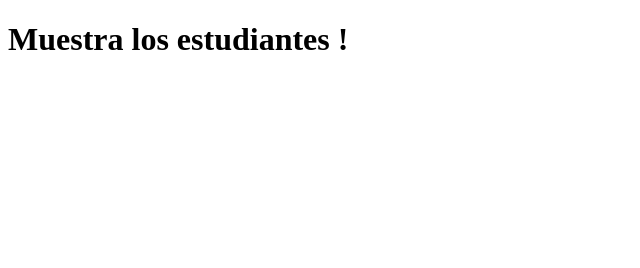
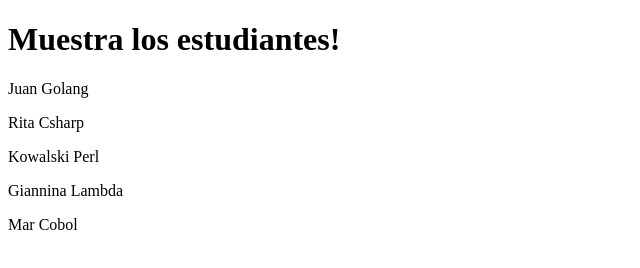
Before and after one commit to rociohermida/Semana-8, a plain HTML site: page Ejercicio fetch y json/index.html in a window 1280 px wide. Shown: the whole page, without its empty margins (0-640 px from the left). Drawn offline with Linux system fonts and the light colour scheme.

Commit message:
Cambios 1

```diff
--- a/Ejercicio fetch y json/js/script.js
+++ b/Ejercicio fetch y json/js/script.js
@@ -19,3 +19,13 @@ function showData(dataArray) {
 }
 
 // Escribe el código necesario para realizar el fetch al archivo con los datos y mostrar los estudiantes con la función showData
+
+// Solicitar los datos del archivo JSON y mostrar los estudiantes
+fetch(DATA_URL)
+  .then(response => response.json()) // Convertir la respuesta en JSON
+  .then(data => {
+    showData(data.students); // Mostrar los estudiantes
+  })
+  .catch(error => {
+    console.error('Error fetching the data:', error); // Mostrar error en caso de fallo
+  });
```
Also changed, not shown: Ejercicio fetch y json/index.html (+1 -1 lines).
